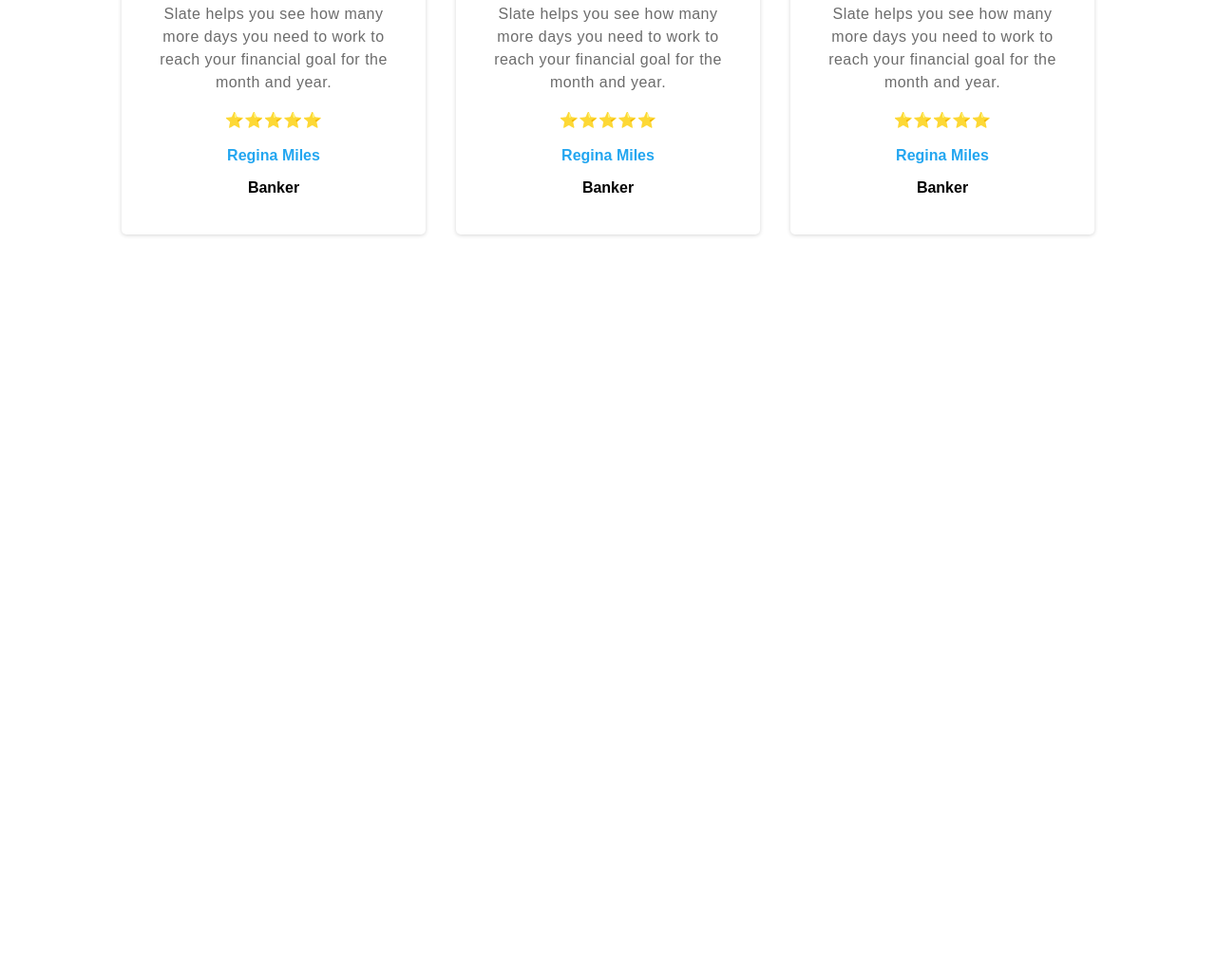
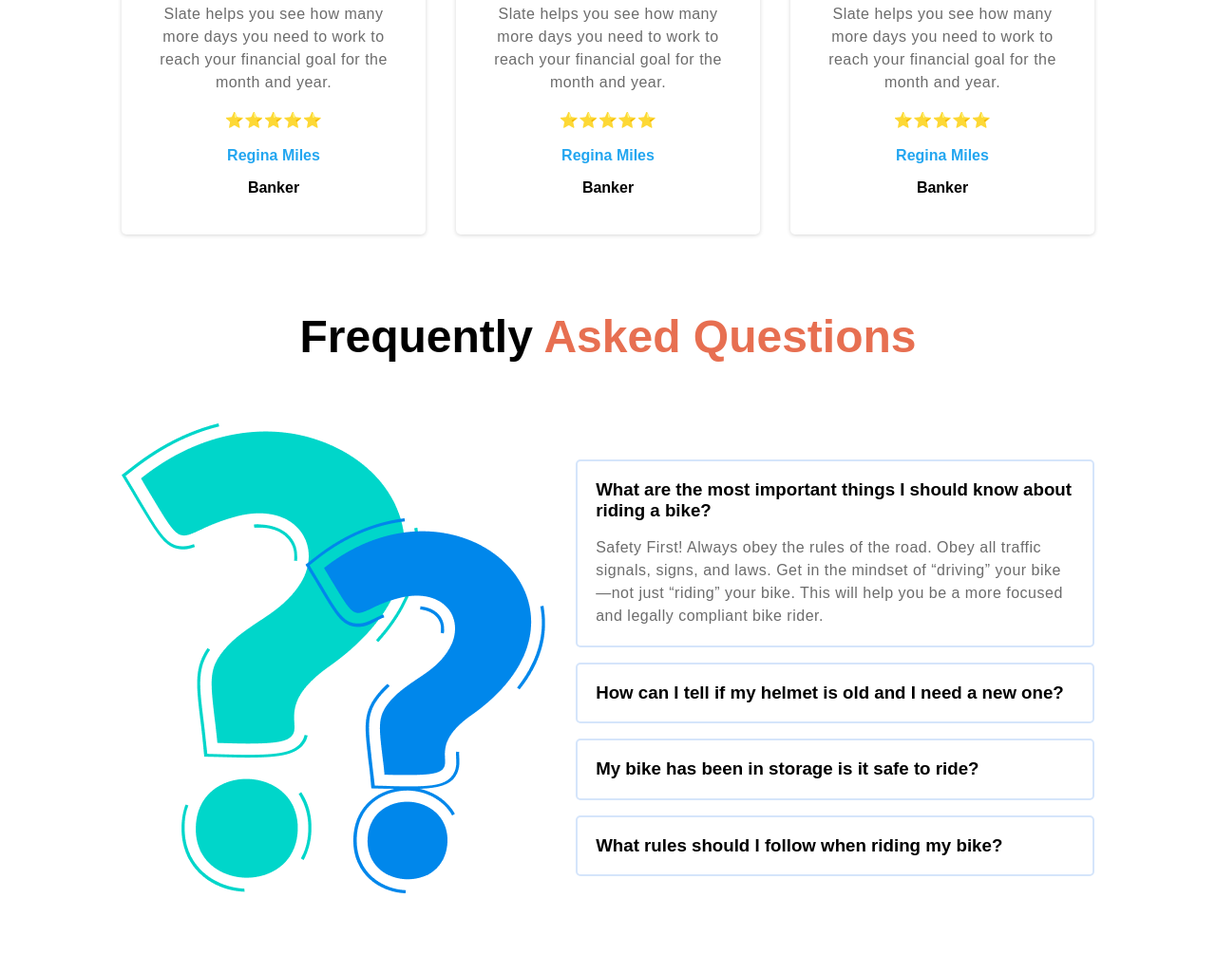
Before and after one commit to sheikh-saiyam/Biker-Zone-project, a plain HTML site: page index.html in a window 1280 px wide. Shown: the part 2273-3298 px from the top of the page at 95% size. Before the commit the page ends 2600 px from the top, so only its background shows below. Drawn offline with Linux system fonts and the light colour scheme.

Commit message:
FAQ section complete

```diff
--- a/index.html
+++ b/index.html
@@ -160,6 +160,38 @@
        </section>
       <!-- client review section end -->
 
+      <!-- FAQ section start -->
+       <section class="FAQ">
+        <h1 class="section-title">Frequently <span
+        style="color: #E76F51;"> Asked Questions</span></h1>
+
+        <div class="FAG-box">
+          <div class="FAQ-img-box">
+            <img src="./images/others/faq.png" alt="">
+          </div>
+          <div class="FAQ-txt-parent-box">
+            <div class="child-box">
+              <h3>What are the most important things I should
+                know about riding a bike?</h3>
+                <p>Safety First! Always obey the rules of the road. Obey all traffic signals, signs, and laws. Get in the mindset of “driving” your bike—not just “riding” your bike. This will help you be a more focused and legally compliant bike rider. </p>
+            </div>
+            <div class="child-box">
+              <h3>How can I tell if my helmet is old and I need a
+                new one?</h3>
+            </div>
+            <div class="child-box">
+              <h3>My bike has been in storage is it safe to ride?</h3>
+            </div>
+            <div class="child-box">
+              <h3>What rules should I follow when riding my bike?</h3>
+            </div>
+          </div>
+        </div>
+
+       </section>
+       <!-- FAQ section end -->
+
+
     </main>
     <!-- main section end -->
 
--- a/styles/media.css
+++ b/styles/media.css
@@ -60,4 +60,16 @@
     gap: 3rem;
   }
   /* featured start & latest & client new section end  */
+
+  /* FAQ start */
+  .FAQ {
+    width: 90%;
+  }
+  .FAG-box {
+    flex-direction: column;
+  }
+   .FAQ-img-box img {
+    width: 100%;
+  }
+
 }
--- a/styles/style.css
+++ b/styles/style.css
@@ -195,3 +195,38 @@ nav ul li {
     font-weight:600;
 }
 /* client end */
+
+/* FAQ start */
+.FAQ {
+    max-width: 80%;
+    margin: 0 auto;
+    padding-bottom:5rem ;
+}
+.FAG-box {
+    margin-top: 4rem;
+    display: flex;
+    justify-content: space-between;
+    align-items: center;
+    gap: 2rem;
+}
+/* .FAQ-img-box img {
+    width: 100%;
+} */
+.FAQ-txt-parent-box {
+    max-width: 560px;
+
+}
+.FAQ-txt-parent-box .child-box {
+    border: 2px solid #D5E5FB;
+    border-radius: 5px;
+    margin-top: 1rem;
+    padding: 1.2rem;
+}
+.FAQ-txt-parent-box .child-box p {
+    font-size: 1rem;
+    line-height: 24px ;
+    letter-spacing: 0.5px;
+    color: #6C6C6C;
+    margin-top: 1rem;
+}
+/* FAQ end */
```
